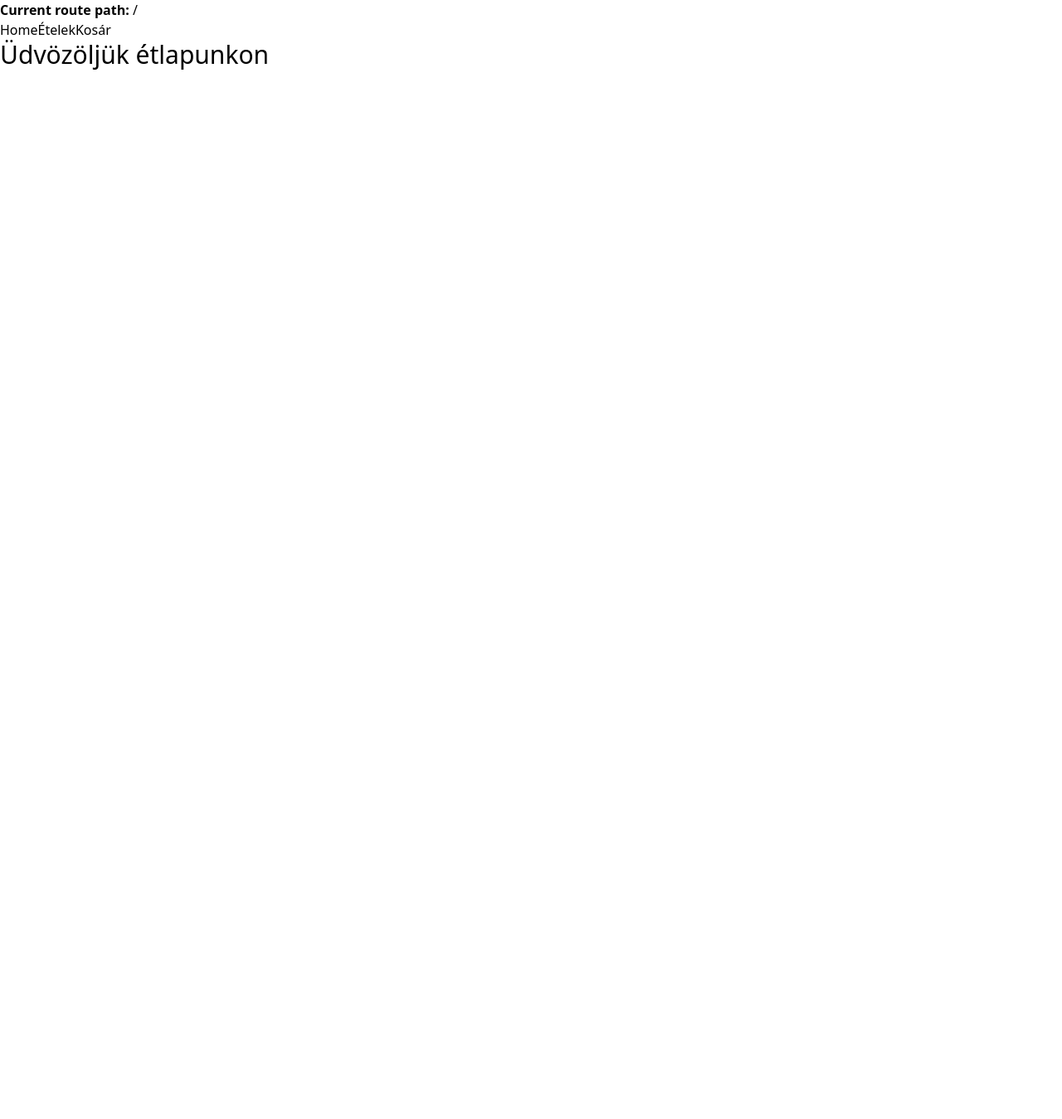
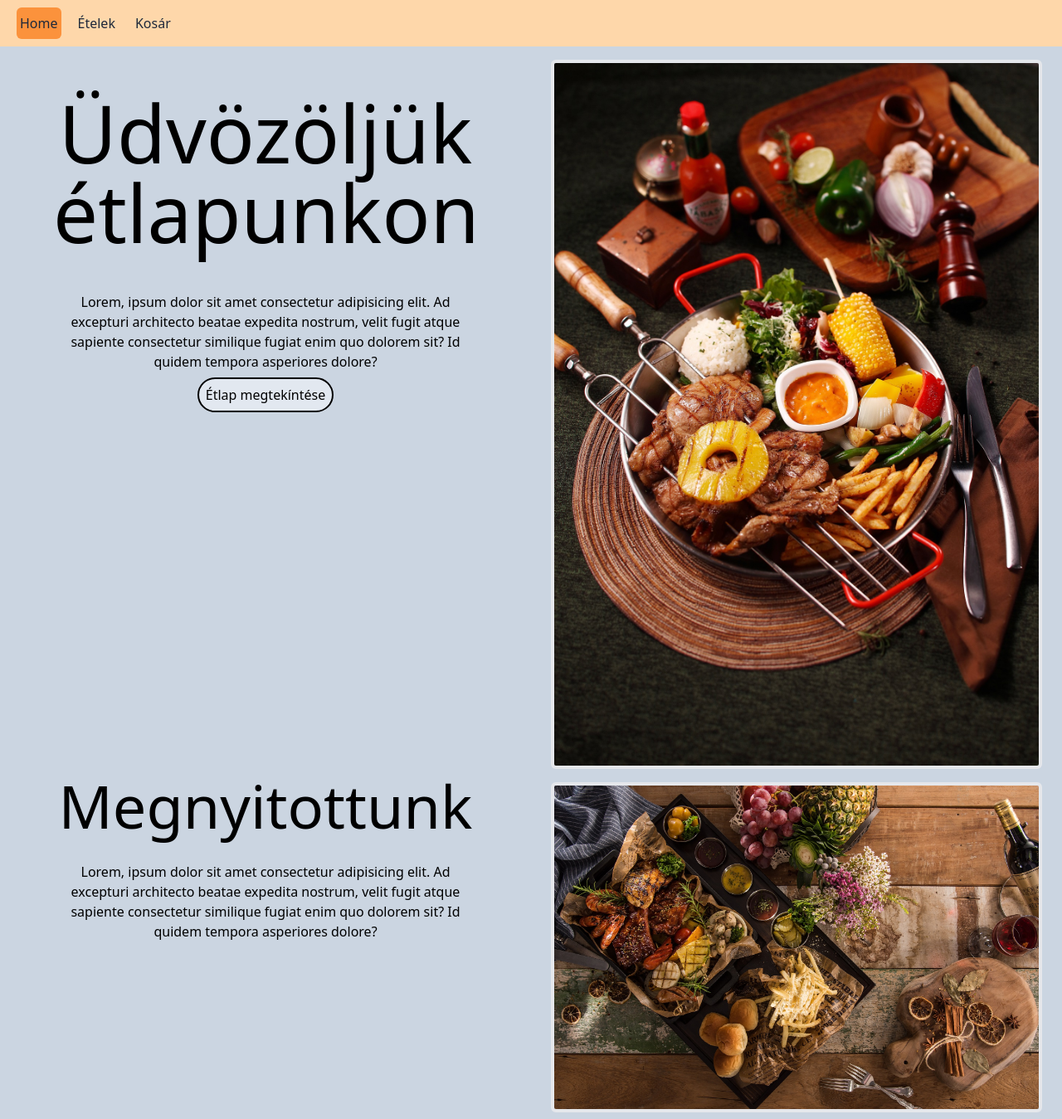
Before and after one commit to MiniApollo/etlap, a Vue app in the folder website-etlap/: page / in a window 1280 px wide. Shown: the whole page at 83% size. Before the commit the page ends 800 px from the top, so only its background shows below. Built offline with nearby package versions, Linux system fonts and the light colour scheme.

Commit message:
Frontend: Add basic style

```diff
--- a/website-etlap/src/App.vue
+++ b/website-etlap/src/App.vue
@@ -30,16 +30,24 @@ onMounted(() => {
 </script>
 
 <template>
-  <strong>Current route path:</strong> {{ $route.fullPath }}
-  <nav>
-    <ul>
-      <RouterLink to="/">Home</RouterLink>
-      <RouterLink to="/etelek">Ételek</RouterLink>
-      <RouterLink to="/kosar">Kosár</RouterLink>
-    </ul>
-  </nav>
-  <main>
-    <RouterView @kosarhoz="addToBasket" @torol="deleteFromBasket" :basketContent="basketContent" />
-  </main>
+  <div class="bg-slate-300">
+    <!-- Need text-base to have smooth font changing if not navbar changes instantly -->
+    <nav class="fixed top-0 w-full p-3 bg-orange-200 hover:py-4 transition-all duration-500 text-base">
+      <ul>
+        <RouterLink
+          class="mx-2 my-3 px-1 py-2 text-slate-800 hover:text-black hover:text-xl transition-all duration-300 rounded-md"
+          to="/" activeClass="bg-orange-400 text-black">Home</RouterLink>
+        <RouterLink
+          class="mx-2 my-3 px-1 py-2 text-slate-800 hover:text-black hover:text-xl transition-all duration-300 rounded-md"
+          to="/etelek" activeClass="bg-orange-400 text-black">Ételek</RouterLink>
+        <RouterLink
+          class="mx-2 my-3 px-1 py-2 text-slate-800 hover:text-black hover:text-xl transition-all duration-300 rounded-md"
+          to="/kosar" activeClass="bg-orange-400 text-black">Kosár</RouterLink>
+      </ul>
+    </nav>
+    <main class="pt-16">
+      <RouterView @kosarhoz="addToBasket" @torol="deleteFromBasket" :basketContent="basketContent" />
+    </main>
+  </div>
 
 </template>
--- a/website-etlap/src/components/FoodList.vue
+++ b/website-etlap/src/components/FoodList.vue
@@ -29,7 +29,7 @@ onMounted(() => {
 <template>
     <!-- Fix warnings:
      https://stackoverflow.com/questions/68803137/vue-3-passing-array-warning-extraneous-non-props-attributes-were-passed-to-comp-->
-    <div class="text-center">
+    <div>
         <h1 class="text-3xl">Ételek Listája</h1>
         <h2 v-if="foods === undefined || foods.length == 0">
             Hiba történt: <br>
--- a/website-etlap/src/components/Welcome.vue
+++ b/website-etlap/src/components/Welcome.vue
@@ -3,6 +3,30 @@
 </script>
 
 <template>
-    <h1 class="text-3xl">Üdvözöljük étlapunkon</h1>
+    <div class="grid grid-cols-2 max-md:grid-cols-1">
+        <div class="mx-1 lg:mx-16 text-center">
+            <h1 class="text-7xl lg:text-8xl my-12">Üdvözöljük étlapunkon</h1>
+            <p class="m-4">Lorem, ipsum dolor sit amet consectetur adipisicing elit. Ad excepturi architecto beatae
+                expedita
+                nostrum, velit fugit atque sapiente consectetur similique fugiat enim quo dolorem sit? Id quidem tempora
+                asperiores dolore?</p>
+            <RouterLink
+                class="p-2 bg-slate-200 border-2 rounded-3xl border-black text-black hover:text-xl transition-all duration-500"
+                to="/etelek">Étlap megtekíntése</RouterLink>
+        </div>
+        <div class="mx-2 my-2 lg:mx-6">
+            <img class="border-4 rounded-md" src="../assets/foods/restaurant-3955372_1920.jpg" alt="Rustic food">
+        </div>
+        <div class="mx-1 lg:mx-16 text-center">
+            <h1 class="text-6xl lg:text-7xl mb-8">Megnyitottunk</h1>
+            <p class="m-4">Lorem, ipsum dolor sit amet consectetur adipisicing elit. Ad excepturi architecto beatae
+                expedita
+                nostrum, velit fugit atque sapiente consectetur similique fugiat enim quo dolorem sit? Id quidem tempora
+                asperiores dolore?</p>
+        </div>
+        <div class="mx-2 my-2 lg:mx-6">
+            <img class="border-4 rounded-md" src="../assets/foods/platter-2009590_1920.jpg" alt="Rustic plate">
+        </div>
+    </div>
 
 </template>
```
